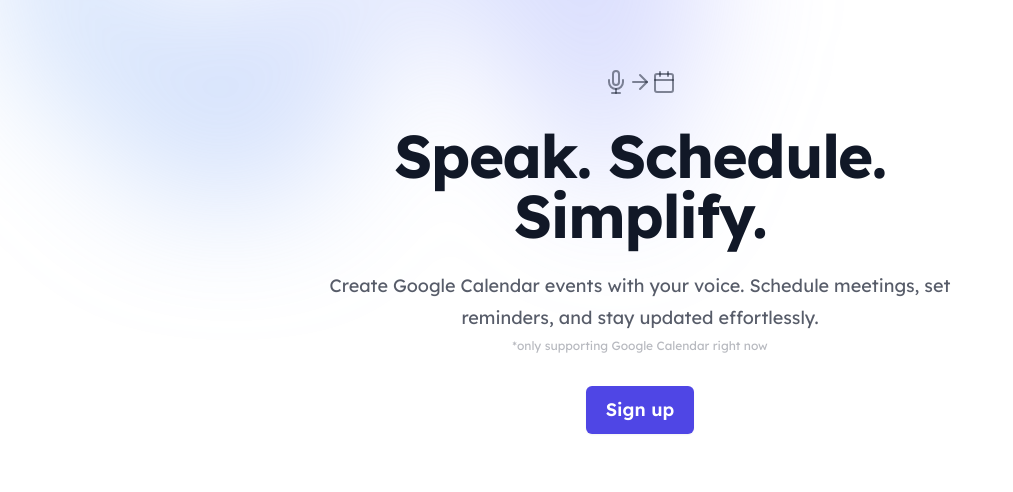
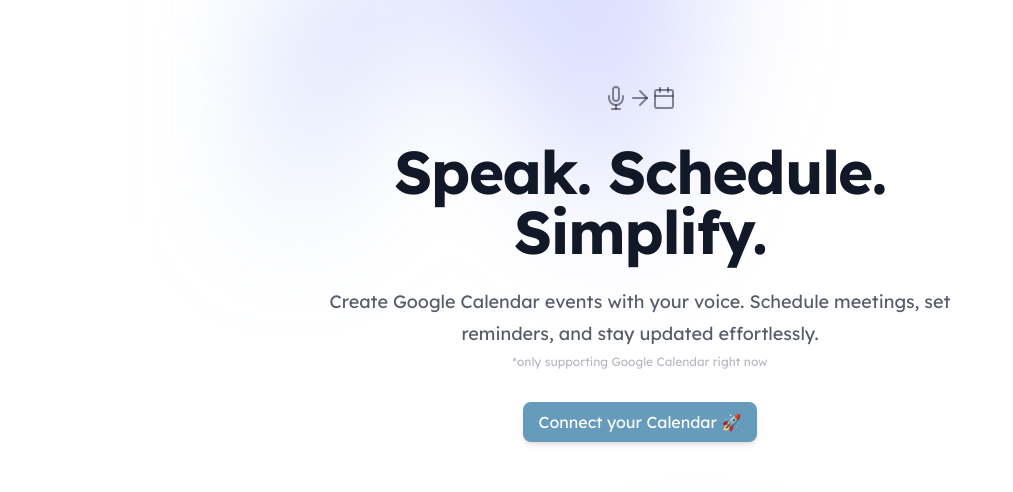
Before and after one commit to 1851-labs/scheduler, a Next.js app in the folder App/: page / in a window 1280 px wide. Shown: the part 270-762 px from the top of the page, without its empty margins (0-1013 px from the left). Built offline with nearby package versions, Linux system fonts and the light colour scheme; no server answers.

Commit message:
change dash to main screen

```diff
--- a/App/app/page.tsx
+++ b/App/app/page.tsx
@@ -7,8 +7,8 @@ const SplashPage = () => {
   ReactGA.send({ hitType: "pageview", page: "/", title: "SplashPage" });
   return (
     <div>
-      {/* <Banner /> */}
-      <Waitlist />
+      <Banner />
+      {/* <Waitlist /> */}
     </div>
   );
 };
--- a/App/components/pages/home/Banner.tsx
+++ b/App/components/pages/home/Banner.tsx
@@ -491,7 +491,7 @@ const Banner = () => {
                   slideIn ? "translate-x-0" : "translate-x-full"
                 }`}
               >
-                <div className="m-4 w-[450px]">
+                <div className="m-4 max-w-[350px] md:w-[450px]">
                   {upcomingEvents && <h2 className="pb-4">Upcoming Events</h2>}
 
                   <ul className="flex-col space-y-5">
--- a/App/components/ui/CalendarCard.tsx
+++ b/App/components/ui/CalendarCard.tsx
@@ -60,7 +60,9 @@ export default function CalendarCard({
         </CardHeader>
         {description && (
           <CardContent>
-            <div>{description}</div>
+            <div className="flex break-words whitespace-normal overflow-hidden max-w-[300px] md:max-w-[400px]">
+              {description}
+            </div>
           </CardContent>
         )}
       </Card>
```
